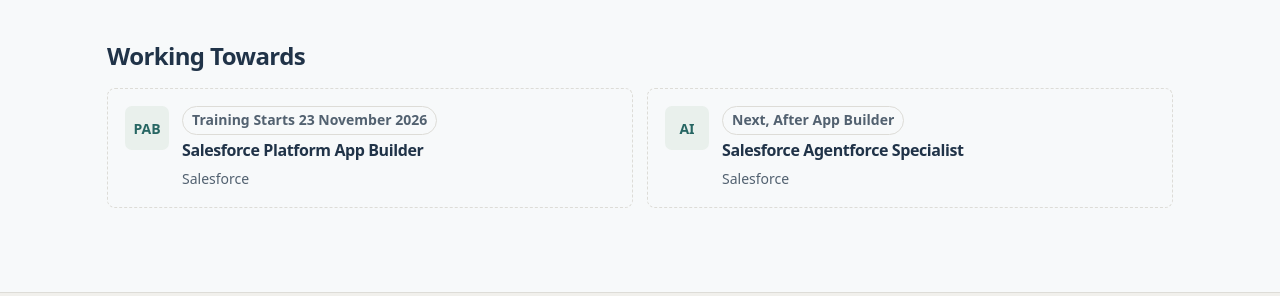
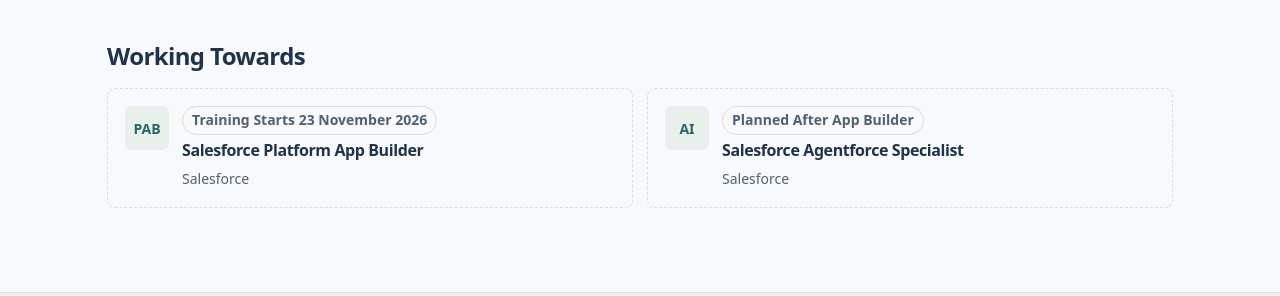
Before and after one commit to serapozturkkucuk/serapozturkkucuk.github.io, a Jekyll site: the page built from certifications/index.html, in a window 1280 px wide and 1202 px high. Shown: the part 759-1055 px from the top of the window. Built offline with Jekyll 4.4.1, drawn with Linux system fonts in a browser that asks for light colours.

Commit message:
Clarify planned Agentforce certification timing

```diff
--- a/_data/certifications.yml
+++ b/_data/certifications.yml
@@ -52,4 +52,4 @@
   issuer: Salesforce
   code: AI
   status: planned
-  note: Next, After App Builder
+  note: Planned After App Builder
```
